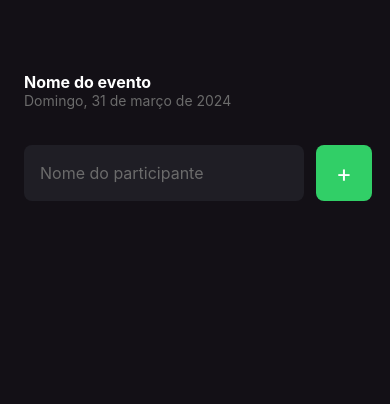
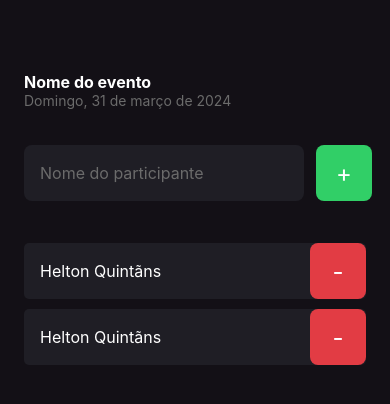
Before and after one commit to helton-quintans/imhere, a React Native app: screen / in a window 390 px wide. Shown: the top 404 px of the page. Built offline with nearby package versions, Linux system fonts and the light colour scheme.

Commit message:
feat: add participant component

```diff
--- /dev/null
+++ b/src/components/Participant/index.tsx
@@ -0,0 +1,18 @@
+import { Text, TouchableOpacity, View } from "react-native";
+import { styles } from "./styles";
+
+export function Participant() {
+    return (
+        <View style={styles.container}>
+            <Text style={styles.name}>
+                Helton Quintãns
+            </Text>
+
+            <TouchableOpacity style={styles.button}>
+                <Text style={styles.buttonText}>
+                    -
+                </Text>
+            </TouchableOpacity>
+        </View>
+    )
+}
--- /dev/null
+++ b/src/components/Participant/styles.ts
@@ -0,0 +1,31 @@
+import { StyleSheet } from "react-native";
+
+export const styles = StyleSheet.create({
+    container: {
+        width: '100%',
+        backgroundColor: '#1F1E25',
+        borderRadius: 5,
+        flexDirection: 'row',
+        alignItems: 'center',
+        marginBottom: 10
+    },
+    name: {
+        flex: 1,
+        color: '#FFFFFF',
+        fontSize: 16,
+        marginLeft: 16
+    },
+    button:{
+        width: 56,
+        height: 56,
+        borderRadius: 8,
+        backgroundColor: "#E23C44",
+        alignItems: 'center',
+        justifyContent: 'center',
+    },
+    buttonText: {
+        color: '#fff',
+        fontSize: 24,
+    },
+
+});
--- a/src/screens/home/index.tsx
+++ b/src/screens/home/index.tsx
@@ -1,6 +1,7 @@
 import { StatusBar } from 'expo-status-bar';
 import { Text, TextInput, TouchableOpacity, View } from 'react-native';
 import { styles } from './styles';
+import { Participant } from '../../components/Participant';
 
 export function Home() {
 
@@ -28,6 +29,10 @@
         </TouchableOpacity>
       </View>
 
+      <Participant />
+      <Participant />
+
+
     </View>
   );
 }
```
